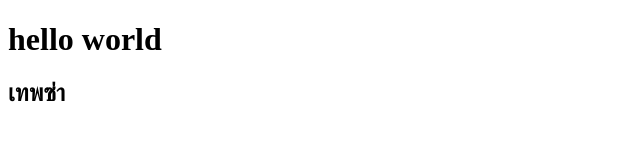
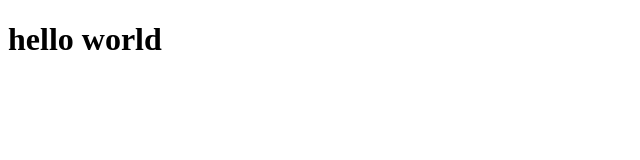
Before and after one commit to neungnaina/rmutt_test1, a plain HTML site: page index.html in a window 1280 px wide. Shown: the whole page, without its empty margins (0-640 px from the left). Drawn offline with Linux system fonts and the light colour scheme.

Commit message:
Revert "Update index.html"
This reverts commit 3c15156b17e7661044cb5a616acf8f61eae43c3b.

```diff
--- a/index.html
+++ b/index.html
@@ -4,5 +4,4 @@
 </head>
 <body>
     <h1>hello world</h1>
-    <h2>เทพซ่า</h2>
 </body>
```
